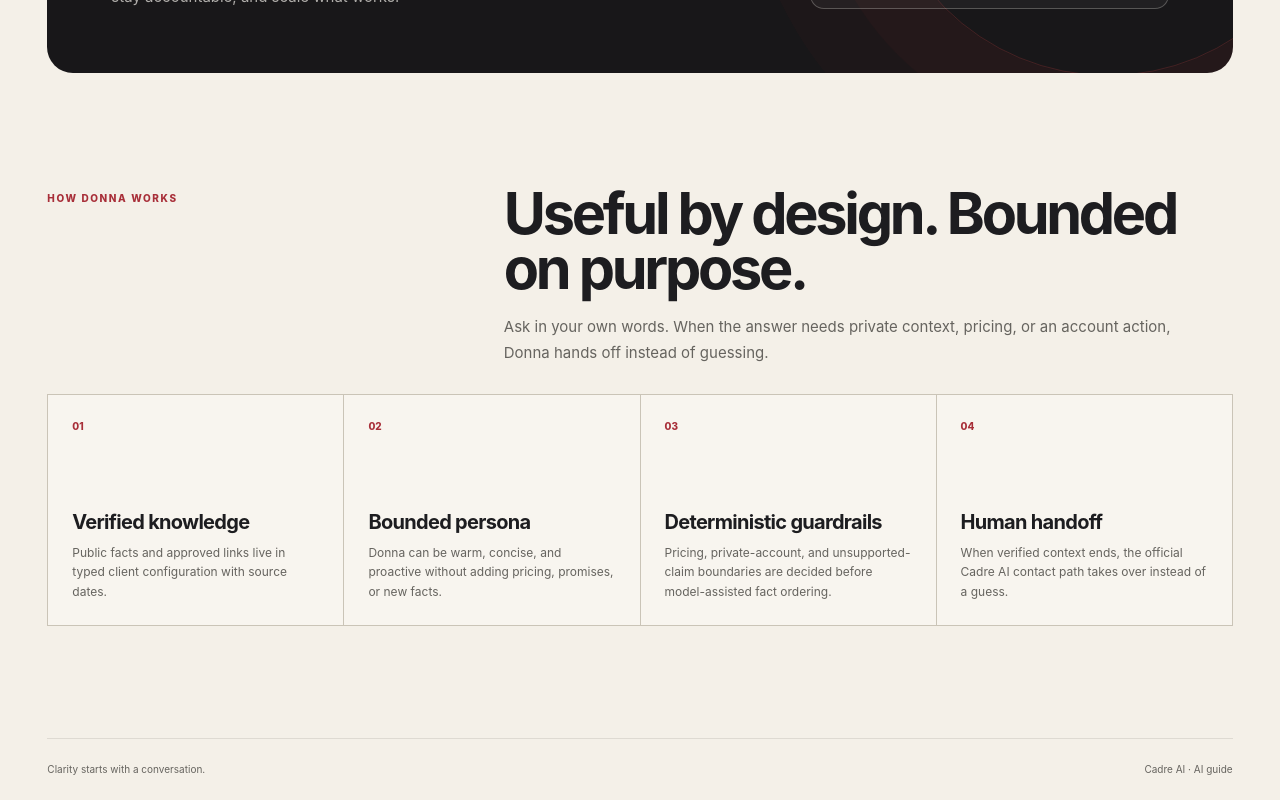
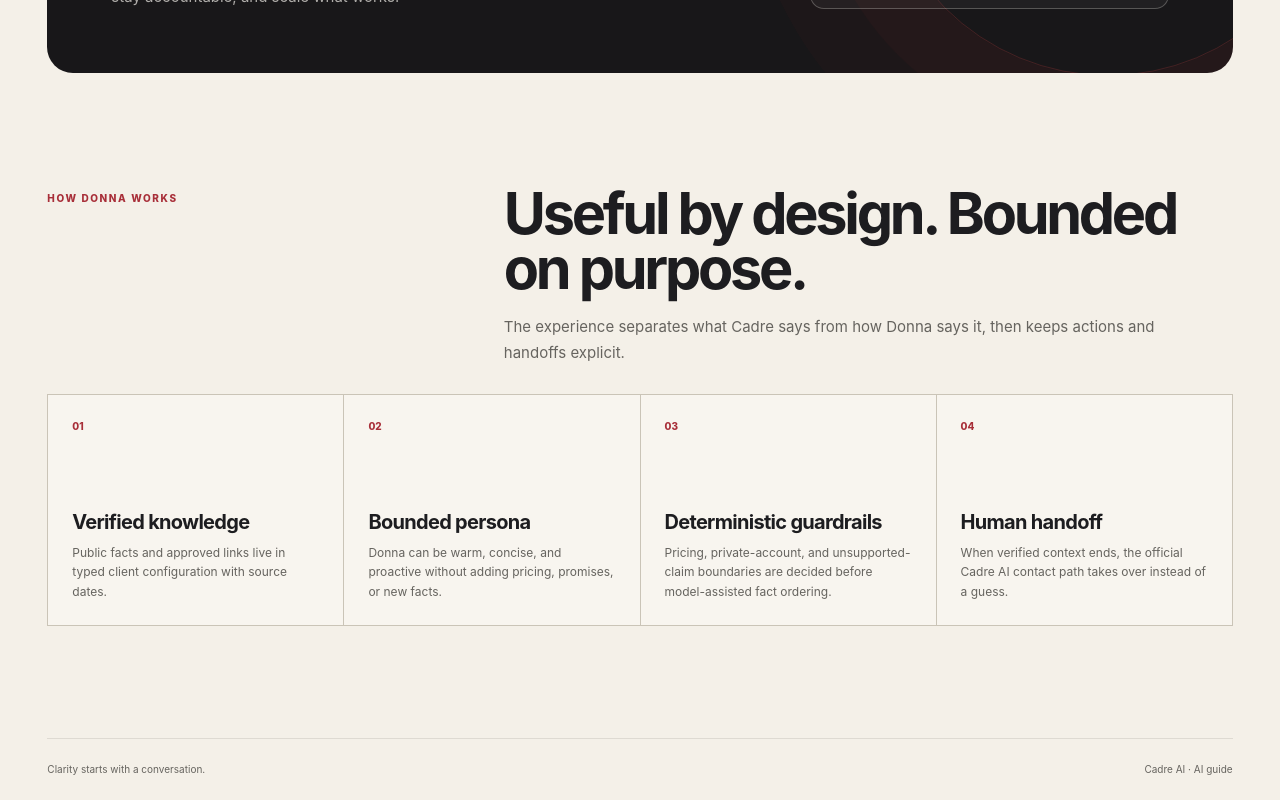
Before and after one commit to BernydotJar/Cadre_AI_Chatbot, a Next.js app: page / in a window 1280 px wide. Shown: the part 1678-2478 px from the top of the page. Built offline with nearby package versions, Linux system fonts and the light colour scheme.

Commit message:
fix: separate PX6 trust copy fields

```diff
--- a/src/product/fixtures/acme-scout.ts
+++ b/src/product/fixtures/acme-scout.ts
@@ -45,7 +45,7 @@ const acmeScoutProfile: ChatbotProductProfile = {
       resultsEyebrow: "KEEP IT PRACTICAL",
       trustEyebrow: "HOW SCOUT WORKS",
       trustTitle: "Useful store guidance. Clear boundaries.",
-      trustBody: "The experience separates verified store knowledge from Scout's conversational style and keeps private account actions out of chat.",
+      trustSectionBody: "The experience separates verified store knowledge from Scout's conversational style and keeps private account actions out of chat.",
       nudgeKicker: "QUICK TRAIL NOTE",
       launcherHint: "Ask a store question. I'll keep it grounded.",
       signalLabel: "SCOUT · STORE GUIDE",
--- a/src/product/profiles/cadre-donna.ts
+++ b/src/product/profiles/cadre-donna.ts
@@ -87,7 +87,7 @@ const cadreDonnaProfile: ChatbotProductProfile = {
       resultsEyebrow: "MEASURE WHAT WORKS",
       trustEyebrow: "HOW DONNA WORKS",
       trustTitle: "Useful by design. Bounded on purpose.",
-      trustBody: "The experience separates what Cadre says from how Donna says it, then keeps actions and handoffs explicit.",
+      trustSectionBody: "The experience separates what Cadre says from how Donna says it, then keeps actions and handoffs explicit.",
       nudgeKicker: "HEY — QUICK THOUGHT",
       launcherHint: "Try a question. I'll keep it grounded.",
       signalLabel: "DONNA · CADRE SIGNAL",
--- a/src/product/types.ts
+++ b/src/product/types.ts
@@ -99,7 +99,7 @@ export const experienceProfileSchema = z.object({
     resultsEyebrow: z.string().min(1),
     trustEyebrow: z.string().min(1),
     trustTitle: z.string().min(1),
-    trustBody: z.string().min(1),
+    trustSectionBody: z.string().min(1),
     nudgeKicker: z.string().min(1),
     launcherHint: z.string().min(1),
     signalLabel: z.string().min(1),
--- a/src/ui/support-chat.tsx
+++ b/src/ui/support-chat.tsx
@@ -440,7 +440,7 @@ export function SupportChat({ productId, clientName, contact, topics, approvedLi
         <div className="section-heading compact-heading">
           <p className="section-eyebrow">{experience.copy.trustEyebrow}</p>
           <h2 id="trust-title">{experience.copy.trustTitle}</h2>
-          <p>{experience.copy.trustBody}</p>
+          <p>{experience.copy.trustSectionBody}</p>
         </div>
         <div className="trust-grid">
           <article><span>01</span><h3>Verified knowledge</h3><p>Public facts and approved links live in typed client configuration with source dates.</p></article>
```
Also changed, not shown: 1 other file (tests, documents, lock files or other folders).
